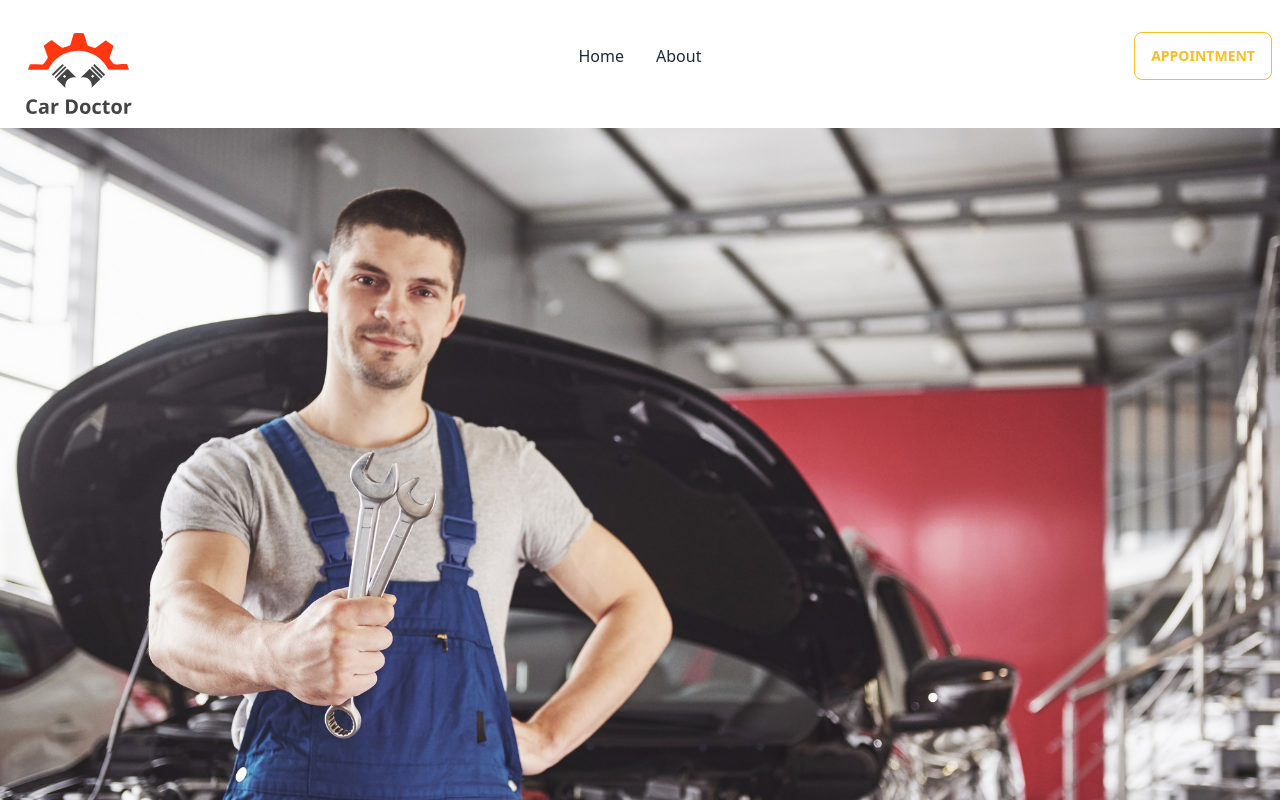
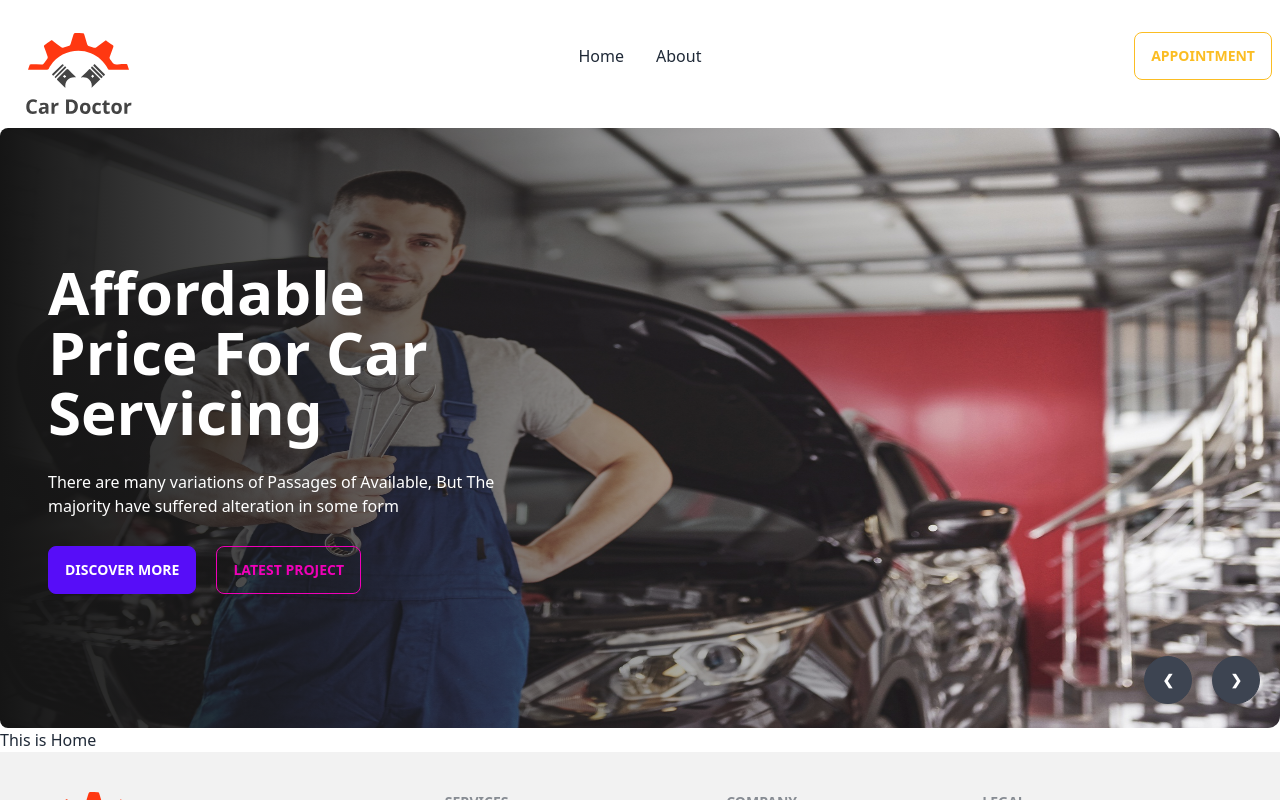
Before and after one commit to md-abir-alahe/car-doctor-client, a React (Vite) app: page / in a window 1280 px wide. Shown: the top 800 px of the page. Built offline with nearby package versions, Linux system fonts and the light colour scheme.

Commit message:
style banner component with gradient

```diff
--- a/src/pages/Home/Banner/Banner.jsx
+++ b/src/pages/Home/Banner/Banner.jsx
@@ -8,44 +8,104 @@
 const Banner = () => {
     return (
         <div>
-            <div className="carousel w-full">
+            <div className="carousel w-full h-[600px]">
                 <div id="slide1" className="carousel-item relative w-full">
-                    <img src={img1} className="w-full" />
+                    <img src={img1} className="w-full rounded-xl" />
+                    <div className="absolute h-full flex items-center left-0  bottom-0 bg-gradient-to-r from-[#151515] to-[rgba(21, 21, 21, 0)] rounded-lg">
+                        <div className='text-white space-y-7 w-1/2 ps-12'>
+                            <h2 className='text-6xl font-bold'>Affordable Price For Car Servicing</h2>
+                            <p>There are many variations of Passages of Available, But The majority have suffered alteration in some form</p>
+                            <div>
+                                <button className="btn btn-primary me-5">Discover More</button>
+                                <button className="btn btn-outline btn-secondary">Latest Project</button>
+                            </div>
+                        </div>
+                    </div>
                     <div className="absolute flex justify-end transform -translate-y-1/2 left-5 right-5 bottom-0">
                         <a href="#slide6" className="btn btn-circle mr-5">❮</a>
                         <a href="#slide2" className="btn btn-circle">❯</a>
                     </div>
                 </div>
                 <div id="slide2" className="carousel-item relative w-full">
-                    <img src={img2} className="w-full" />
+                    <img src={img2} className="w-full rounded-xl" />
+                    <div className="absolute h-full flex items-center left-0  bottom-0 bg-gradient-to-r from-[#151515] to-[rgba(21, 21, 21, 0)] rounded-lg">
+                        <div className='text-white space-y-7 w-1/2 ps-12'>
+                            <h2 className='text-6xl font-bold'>Affordable Price For Car Servicing</h2>
+                            <p>There are many variations of Passages of Available, But The majority have suffered alteration in some form</p>
+                            <div>
+                                <button className="btn btn-primary me-5">Discover More</button>
+                                <button className="btn btn-outline btn-secondary">Latest Project</button>
+                            </div>
+                        </div>
+                    </div>
                     <div className="absolute flex justify-end transform -translate-y-1/2 left-5 right-5 bottom-0">
                         <a href="#slide1" className="btn btn-circle mr-5">❮</a>
                         <a href="#slide3" className="btn btn-circle">❯</a>
                     </div>
                 </div>
                 <div id="slide3" className="carousel-item relative w-full">
-                    <img src={img3} className="w-full" />
+                    <img src={img3} className="w-full rounded-xl" />
+                    <div className="absolute h-full flex items-center left-0  bottom-0 bg-gradient-to-r from-[#151515] to-[rgba(21, 21, 21, 0)] rounded-lg">
+                        <div className='text-white space-y-7 w-1/2 ps-12'>
+                            <h2 className='text-6xl font-bold'>Affordable Price For Car Servicing</h2>
+                            <p>There are many variations of Passages of Available, But The majority have suffered alteration in some form</p>
+                            <div>
+                                <button className="btn btn-primary me-5">Discover More</button>
+                                <button className="btn btn-outline btn-secondary">Latest Project</button>
+                            </div>
+                        </div>
+                    </div>
                     <div className="absolute flex justify-end transform -translate-y-1/2 left-5 right-5 bottom-0">
                         <a href="#slide2" className="btn btn-circle mr-5">❮</a>
                         <a href="#slide4" className="btn btn-circle">❯</a>
                     </div>
                 </div>
                 <div id="slide4" className="carousel-item relative w-full">
-                    <img src={img4} className="w-full" />
+                    <img src={img4} className="w-full rounded-xl" />
+                    <div className="absolute h-full flex items-center left-0  bottom-0 bg-gradient-to-r from-[#151515] to-[rgba(21, 21, 21, 0)] rounded-lg">
+                        <div className='text-white space-y-7 w-1/2 ps-12'>
+                            <h2 className='text-6xl font-bold'>Affordable Price For Car Servicing</h2>
+                            <p>There are many variations of Passages of Available, But The majority have suffered alteration in some form</p>
+                            <div>
+                                <button className="btn btn-primary me-5">Discover More</button>
+                                <button className="btn btn-outline btn-secondary">Latest Project</button>
+                            </div>
+                        </div>
+                    </div>
                     <div className="absolute flex justify-end transform -translate-y-1/2 left-5 right-5 bottom-0">
                         <a href="#slide3" className="btn btn-circle mr-5">❮</a>
                         <a href="#slide5" className="btn btn-circle">❯</a>
                     </div>
                 </div>
                 <div id="slide5" className="carousel-item relative w-full">
-                    <img src={img5} className="w-full" />
+                    <img src={img5} className="w-full rounded-xl" />
+                    <div className="absolute h-full flex items-center left-0  bottom-0 bg-gradient-to-r from-[#151515] to-[rgba(21, 21, 21, 0)] rounded-lg">
+                        <div className='text-white space-y-7 w-1/2 ps-12'>
+                            <h2 className='text-6xl font-bold'>Affordable Price For Car Servicing</h2>
+                            <p>There are many variations of Passages of Available, But The majority have suffered alteration in some form</p>
+                            <div>
+                                <button className="btn btn-primary me-5">Discover More</button>
+                                <button className="btn btn-outline btn-secondary">Latest Project</button>
+                            </div>
+                        </div>
+                    </div>
                     <div className="absolute flex justify-end transform -translate-y-1/2 left-5 right-5 bottom-0">
                         <a href="#slide4" className="btn btn-circle mr-5">❮</a>
                         <a href="#slide6" className="btn btn-circle">❯</a>
                     </div>
                 </div>
                 <div id="slide6" className="carousel-item relative w-full">
-                    <img src={img6} className="w-full" />
+                    <img src={img6} className="w-full rounded-xl" />
+                    <div className="absolute h-full flex items-center left-0  bottom-0 bg-gradient-to-r from-[#151515] to-[rgba(21, 21, 21, 0)] rounded-lg">
+                        <div className='text-white space-y-7 w-1/2 ps-12'>
+                            <h2 className='text-6xl font-bold'>Affordable Price For Car Servicing</h2>
+                            <p>There are many variations of Passages of Available, But The majority have suffered alteration in some form</p>
+                            <div>
+                                <button className="btn btn-primary me-5">Discover More</button>
+                                <button className="btn btn-outline btn-secondary">Latest Project</button>
+                            </div>
+                        </div>
+                    </div>
                     <div className="absolute flex justify-end transform -translate-y-1/2 left-5 right-5 bottom-0">
                         <a href="#slide5" className="btn btn-circle mr-5">❮</a>
                         <a href="#slide1" className="btn btn-circle">❯</a>
```
